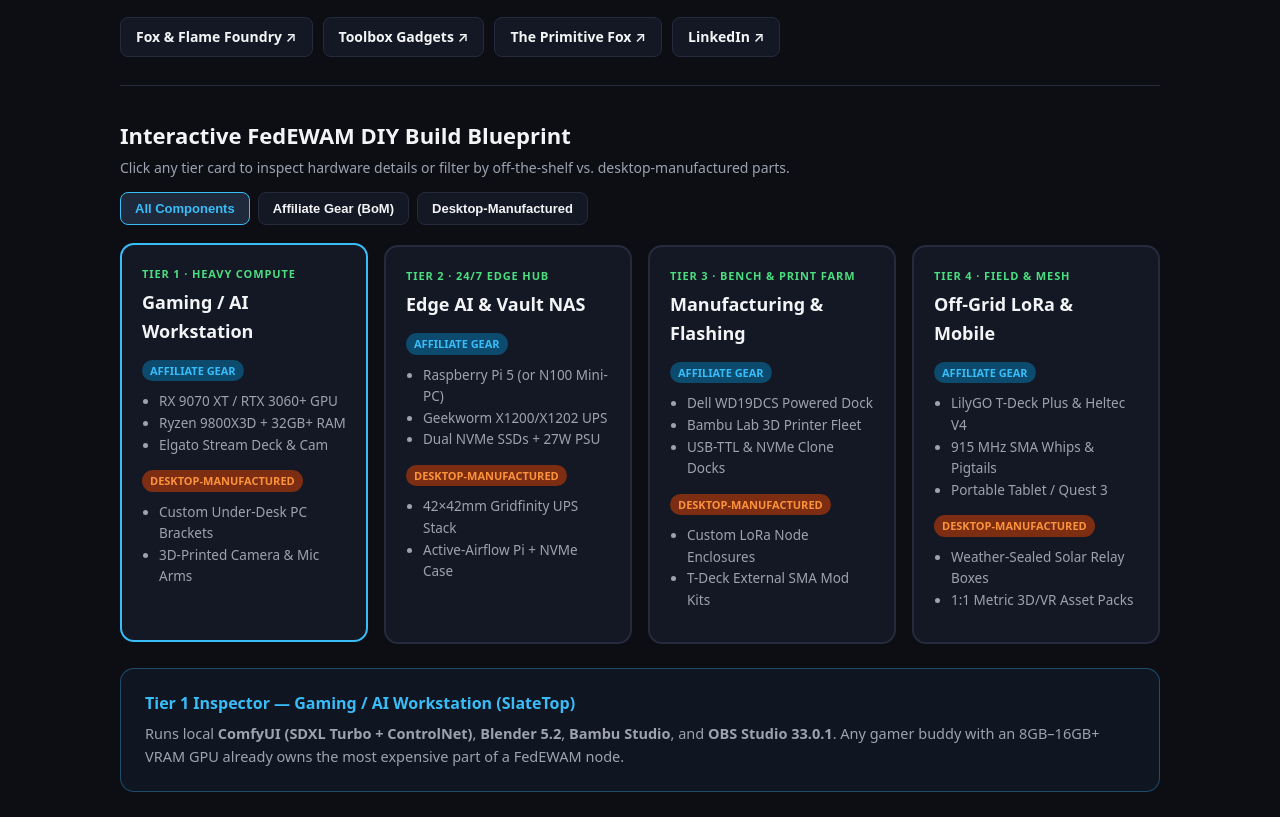
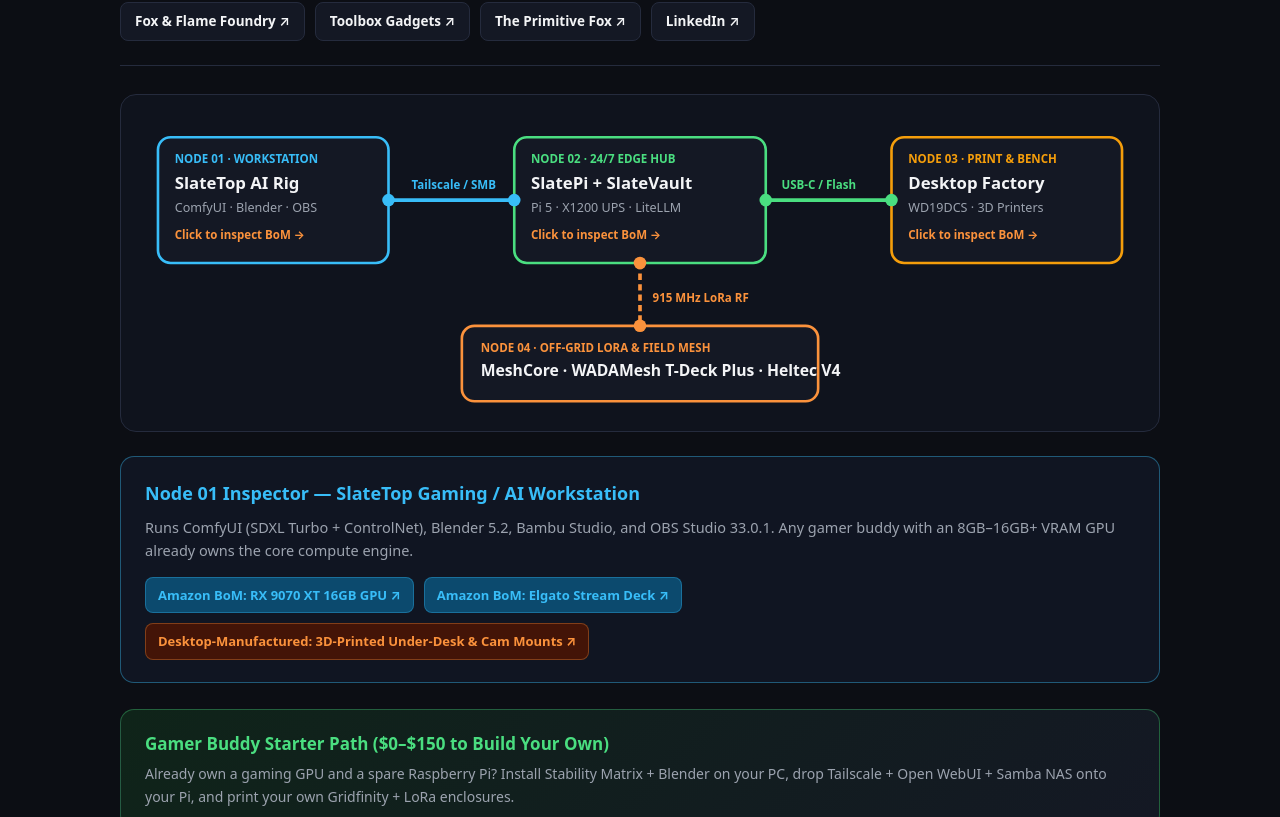
Before and after one commit to GFoxFoLoRaPi/garrettellisfox-site, a plain HTML site: page index.html in a window 1280 px wide. Shown: the part 206-1023 px from the top of the page. Drawn offline with Linux system fonts and the light colour scheme.

Commit message:
Add interactive SVG Nodes and Noodles diagram plus Affiliate Links config

```diff
--- a/index.html
+++ b/index.html
@@ -3,37 +3,31 @@
 <head>
   <meta charset="UTF-8" />
   <meta name="viewport" content="width=device-width, initial-scale=1.0" />
-  <title>Garrett Ellis Fox — Systems Builder, Prototyper &amp; Co-Founder</title>
+  <title>Garrett Ellis Fox — FedEWAM Interactive Architecture</title>
   <style>
     :root { --bg: #0c0e14; --card: #141824; --border: #252b3d; --text: #f3f4f6; --muted: #9ca3af; --aff: #38bdf8; --mfg: #fb923c; --edge: #4ade80; }
     * { box-sizing: border-box; }
     body { margin: 0; font-family: system-ui, -apple-system, sans-serif; background: var(--bg); color: var(--text); line-height: 1.6; }
-    .wrap { max-width: 1080px; margin: 0 auto; padding: 32px 20px 72px; }
-    header { border-bottom: 1px solid var(--border); padding-bottom: 28px; margin-bottom: 32px; }
-    .role { color: var(--aff); font-weight: 700; font-size: 13px; letter-spacing: 0.08em; text-transform: uppercase; margin-bottom: 8px; }
-    h1 { font-size: clamp(30px, 5vw, 44px); margin: 0 0 12px; line-height: 1.15; }
-    .bio { max-width: 740px; color: var(--muted); font-size: 16.5px; margin: 0 0 20px; }
+    .wrap { max-width: 1080px; margin: 0 auto; padding: 28px 20px 68px; }
+    header { border-bottom: 1px solid var(--border); padding-bottom: 24px; margin-bottom: 28px; }
+    .role { color: var(--aff); font-weight: 700; font-size: 13px; letter-spacing: 0.08em; text-transform: uppercase; margin-bottom: 6px; }
+    h1 { font-size: clamp(28px, 5vw, 42px); margin: 0 0 10px; line-height: 1.15; }
+    .bio { max-width: 740px; color: var(--muted); font-size: 16px; margin: 0 0 18px; }
     .links { display: flex; flex-wrap: wrap; gap: 10px; }
-    .links a { background: var(--card); border: 1px solid var(--border); color: var(--text); padding: 8px 15px; border-radius: 8px; text-decoration: none; font-size: 14px; font-weight: 600; }
+    .links a { background: var(--card); border: 1px solid var(--border); color: var(--text); padding: 8px 14px; border-radius: 8px; text-decoration: none; font-size: 13.5px; font-weight: 600; }
     .links a:hover { border-color: var(--aff); }
-    .controls { display: flex; flex-wrap: wrap; justify-content: space-between; align-items: center; gap: 12px; margin-bottom: 20px; }
-    .filters { display: flex; flex-wrap: wrap; gap: 8px; }
-    .fbtn { background: var(--card); border: 1px solid var(--border); color: var(--text); padding: 8px 14px; border-radius: 8px; cursor: pointer; font-weight: 700; font-size: 13px; }
-    .fbtn.active { background: #1e293b; border-color: var(--aff); color: var(--aff); }
-    .flow { display: grid; grid-template-columns: repeat(auto-fit, minmax(240px, 1fr)); gap: 16px; margin-bottom: 24px; }
-    .node { background: var(--card); border: 2px solid var(--border); border-radius: 14px; padding: 20px; cursor: pointer; transition: transform 0.12s ease, border-color 0.12s ease; }
-    .node:hover, .node.selected { transform: translateY(-2px); border-color: var(--aff); }
-    .tier { font-size: 11px; font-weight: 800; text-transform: uppercase; letter-spacing: 0.08em; color: var(--edge); margin-bottom: 6px; }
-    .node h3 { margin: 0 0 10px; font-size: 18px; }
-    .tag { display: inline-block; font-size: 11px; font-weight: 800; padding: 2px 8px; border-radius: 999px; margin: 4px 0; }
-    .tag.aff { background: #0c4a6e; color: var(--aff); }
-    .tag.mfg { background: #7c2d12; color: var(--mfg); }
-    ul.items { padding-left: 17px; margin: 6px 0 10px; font-size: 13.5px; color: var(--muted); }
-    .inspector { background: #101522; border: 1px solid #38bdf855; border-radius: 14px; padding: 22px 24px; margin-bottom: 28px; }
-    .inspector h4 { margin: 0 0 6px; color: var(--aff); font-size: 16px; }
-    .starter { background: linear-gradient(135deg, #0f2419, #141824); border: 1px solid #4ade8055; border-radius: 14px; padding: 22px 24px; margin-bottom: 36px; }
-    .starter h3 { margin: 0 0 8px; color: var(--edge); font-size: 18px; }
-    footer { border-top: 1px solid var(--border); padding-top: 20px; color: var(--muted); font-size: 13px; display: flex; justify-content: space-between; flex-wrap: wrap; gap: 10px; }
+    .graph-box { background: #0f131d; border: 1px solid var(--border); border-radius: 16px; padding: 16px; margin-bottom: 24px; overflow-x: auto; }
+    svg.noodles { width: 100%; min-width: 760px; height: auto; display: block; }
+    .g-node { cursor: pointer; transition: opacity 0.15s ease; }
+    .g-node:hover rect.box { stroke: #38bdf8; stroke-width: 3; }
+    .inspector { background: #101522; border: 1px solid #38bdf866; border-radius: 14px; padding: 22px 24px; margin-bottom: 26px; }
+    .inspector h3 { margin: 0 0 8px; color: var(--aff); font-size: 18px; }
+    .bom-list { display: flex; flex-wrap: wrap; gap: 10px; margin-top: 14px; }
+    .bom-pill { display: inline-flex; align-items: center; gap: 6px; padding: 7px 12px; border-radius: 8px; font-size: 13px; font-weight: 700; text-decoration: none; border: 1px solid var(--border); }
+    .bom-pill.aff { background: #0c4a6e; color: var(--aff); border-color: #38bdf855; }
+    .bom-pill.mfg { background: #431407; color: var(--mfg); border-color: #fb923c55; }
+    .starter { background: linear-gradient(135deg, #0f2419, #141824); border: 1px solid #4ade8055; border-radius: 14px; padding: 20px 24px; margin-bottom: 32px; }
+    footer { border-top: 1px solid var(--border); padding-top: 18px; color: var(--muted); font-size: 12.5px; display: flex; justify-content: space-between; flex-wrap: wrap; gap: 10px; }
   </style>
 </head>
 <body>
@@ -41,7 +35,7 @@
     <header>
       <div class="role">Co-Founder &amp; CEO · Fox &amp; Flame Foundry</div>
       <h1>Garrett Ellis Fox</h1>
-      <p class="bio">Systems builder, prototyper, and architect of the <strong>Federated Edge-to-Workstation Agentic Mesh (FedEWAM)</strong>—combining local AI workstations, 24/7 low-power edge hubs, desktop 3D manufacturing, and off-grid LoRa mesh hardware.</p>
+      <p class="bio">Architect of the <strong>Federated Edge-to-Workstation Agentic Mesh (FedEWAM)</strong>—click any node in the interactive graph below to inspect the off-the-shelf gear and desktop-manufactured 3D parts behind each tier.</p>
       <div class="links">
         <a href="https://gumroad.com" target="_blank" rel="noopener">Fox &amp; Flame Foundry ↗</a>
         <a href="https://toolboxgadgets.com" target="_blank" rel="noopener">Toolbox Gadgets ↗</a>
@@ -49,36 +43,117 @@
         <a href="https://linkedin.com" target="_blank" rel="noopener">LinkedIn ↗</a>
       </div>
     </header>
-    <div class="controls">
-      <div>
-        <h2 style="margin:0 0 4px;font-size:22px;">Interactive FedEWAM DIY Build Blueprint</h2>
-        <p style="margin:0;color:var(--muted);font-size:14px;">Click any tier card to inspect hardware details or filter by off-the-shelf vs. desktop-manufactured parts.</p>
-      </div>
-      <div class="filters">
-        <button class="fbtn active" onclick="filterParts('all', this)">All Components</button>
-        <button class="fbtn" onclick="filterParts('aff', this)">Affiliate Gear (BoM)</button>
-        <button class="fbtn" onclick="filterParts('mfg', this)">Desktop-Manufactured</button>
-      </div>
+    <div class="graph-box">
+      <svg class="noodles" viewBox="0 0 960 290" xmlns="http://w3.org">
+        <!-- Curved Noodles -->
+        <path d="M 240 85 C 300 85, 300 85, 360 85" stroke="#38bdf8" stroke-width="3.5" fill="none" />
+        <path d="M 600 85 C 660 85, 660 85, 720 85" stroke="#4ade80" stroke-width="3.5" fill="none" />
+        <path d="M 480 145 C 480 185, 480 185, 480 205" stroke="#fb923c" stroke-width="3.5" stroke-dasharray="6 4" fill="none" />
+        <text x="262" y="74" fill="#38bdf8" font-size="11" font-weight="700">Tailscale / SMB</text>
+        <text x="615" y="74" fill="#4ade80" font-size="11" font-weight="700">USB-C / Flash</text>
+        <text x="492" y="182" fill="#fb923c" font-size="11" font-weight="700">915 MHz LoRa RF</text>
+
+        <!-- Node 1: Workstation -->
+        <g class="g-node" onclick="selectNode(0)">
+          <rect class="box" x="20" y="25" width="220" height="120" rx="12" fill="#141824" stroke="#38bdf8" stroke-width="2.5" />
+          <circle cx="240" cy="85" r="6" fill="#38bdf8" />
+          <text x="36" y="50" fill="#38bdf8" font-size="11" font-weight="800">NODE 01 · WORKSTATION</text>
+          <text x="36" y="74" fill="#f3f4f6" font-size="16" font-weight="800">SlateTop AI Rig</text>
+          <text x="36" y="96" fill="#9ca3af" font-size="12">ComfyUI · Blender · OBS</text>
+          <text x="36" y="122" fill="#fb923c" font-size="11" font-weight="700">Click to inspect BoM →</text>
+        </g>
+
+        <!-- Node 2: Edge Hub -->
+        <g class="g-node" onclick="selectNode(1)">
+          <rect class="box" x="360" y="25" width="240" height="120" rx="12" fill="#141824" stroke="#4ade80" stroke-width="2.5" />
+          <circle cx="360" cy="85" r="6" fill="#38bdf8" />
+          <circle cx="600" cy="85" r="6" fill="#4ade80" />
+          <circle cx="480" cy="145" r="6" fill="#fb923c" />
+          <text x="376" y="50" fill="#4ade80" font-size="11" font-weight="800">NODE 02 · 24/7 EDGE HUB</text>
+          <text x="376" y="74" fill="#f3f4f6" font-size="16" font-weight="800">SlatePi + SlateVault</text>
+          <text x="376" y="96" fill="#9ca3af" font-size="12">Pi 5 · X1200 UPS · LiteLLM</text>
+          <text x="376" y="122" fill="#fb923c" font-size="11" font-weight="700">Click to inspect BoM →</text>
+        </g>
+
+        <!-- Node 3: Bench & Print Farm -->
+        <g class="g-node" onclick="selectNode(2)">
+          <rect class="box" x="720" y="25" width="220" height="120" rx="12" fill="#141824" stroke="#f59e0b" stroke-width="2.5" />
+          <circle cx="720" cy="85" r="6" fill="#4ade80" />
+          <text x="736" y="50" fill="#f59e0b" font-size="11" font-weight="800">NODE 03 · PRINT &amp; BENCH</text>
+          <text x="736" y="74" fill="#f3f4f6" font-size="16" font-weight="800">Desktop Factory</text>
+          <text x="736" y="96" fill="#9ca3af" font-size="12">WD19DCS · 3D Printers</text>
+          <text x="736" y="122" fill="#fb923c" font-size="11" font-weight="700">Click to inspect BoM →</text>
+        </g>
+
+        <!-- Node 4: Off-Grid Mesh -->
+        <g class="g-node" onclick="selectNode(3)">
+          <rect class="box" x="310" y="205" width="340" height="72" rx="12" fill="#141824" stroke="#fb923c" stroke-width="2.5" />
+          <circle cx="480" cy="205" r="6" fill="#fb923c" />
+          <text x="328" y="230" fill="#fb923c" font-size="11" font-weight="800">NODE 04 · OFF-GRID LORA &amp; FIELD MESH</text>
+          <text x="328" y="253" fill="#f3f4f6" font-size="15" font-weight="800">MeshCore · WADAMesh T-Deck Plus · Heltec V4</text>
+        </g>
+      </svg>
     </div>
-    <div class="flow">
-      <div class="node selected" onclick="inspectTier(0, this)"><div class="tier">Tier 1 · Heavy Compute</div><h3>Gaming / AI Workstation</h3><div class="part aff"><span class="tag aff">AFFILIATE GEAR</span><ul class="items"><li>RX 9070 XT / RTX 3060+ GPU</li><li>Ryzen 9800X3D + 32GB+ RAM</li><li>Elgato Stream Deck &amp; Cam</li></ul></div><div class="part mfg"><span class="tag mfg">DESKTOP-MANUFACTURED</span><ul class="items"><li>Custom Under-Desk PC Brackets</li><li>3D-Printed Camera &amp; Mic Arms</li></ul></div></div>
-      <div class="node" onclick="inspectTier(1, this)"><div class="tier">Tier 2 · 24/7 Edge Hub</div><h3>Edge AI &amp; Vault NAS</h3><div class="part aff"><span class="tag aff">AFFILIATE GEAR</span><ul class="items"><li>Raspberry Pi 5 (or N100 Mini-PC)</li><li>Geekworm X1200/X1202 UPS</li><li>Dual NVMe SSDs + 27W PSU</li></ul></div><div class="part mfg"><span class="tag mfg">DESKTOP-MANUFACTURED</span><ul class="items"><li>42×42mm Gridfinity UPS Stack</li><li>Active-Airflow Pi + NVMe Case</li></ul></div></div>
-      <div class="node" onclick="inspectTier(2, this)"><div class="tier">Tier 3 · Bench &amp; Print Farm</div><h3>Manufacturing &amp; Flashing</h3><div class="part aff"><span class="tag aff">AFFILIATE GEAR</span><ul class="items"><li>Dell WD19DCS Powered Dock</li><li>Bambu Lab 3D Printer Fleet</li><li>USB-TTL &amp; NVMe Clone Docks</li></ul></div><div class="part mfg"><span class="tag mfg">DESKTOP-MANUFACTURED</span><ul class="items"><li>Custom LoRa Node Enclosures</li><li>T-Deck External SMA Mod Kits</li></ul></div></div>
-      <div class="node" onclick="inspectTier(3, this)"><div class="tier">Tier 4 · Field &amp; Mesh</div><h3>Off-Grid LoRa &amp; Mobile</h3><div class="part aff"><span class="tag aff">AFFILIATE GEAR</span><ul class="items"><li>LilyGO T-Deck Plus &amp; Heltec V4</li><li>915 MHz SMA Whips &amp; Pigtails</li><li>Portable Tablet / Quest 3</li></ul></div><div class="part mfg"><span class="tag mfg">DESKTOP-MANUFACTURED</span><ul class="items"><li>Weather-Sealed Solar Relay Boxes</li><li>1:1 Metric 3D/VR Asset Packs</li></ul></div></div>
+
+    <div class="inspector" id="inspector"></div>
+
+    <div class="starter">
+      <h3 style="margin:0 0 6px;color:var(--edge);font-size:17px;">Gamer Buddy Starter Path ($0–$150 to Build Your Own)</h3>
+      <p style="margin:0;color:var(--muted);font-size:14px;">Already own a gaming GPU and a spare Raspberry Pi? Install Stability Matrix + Blender on your PC, drop Tailscale + Open WebUI + Samba NAS onto your Pi, and print your own Gridfinity + LoRa enclosures.</p>
     </div>
-    <div class="inspector" id="inspector"><h4>Tier 1 Inspector — Gaming / AI Workstation (SlateTop)</h4><p style="margin:0;color:var(--muted);font-size:14.5px;">Runs local <strong>ComfyUI (SDXL Turbo + ControlNet)</strong>, <strong>Blender 5.2</strong>, <strong>Bambu Studio</strong>, and <strong>OBS Studio 33.0.1</strong>. Any gamer buddy with an 8GB–16GB+ VRAM GPU already owns the most expensive part of a FedEWAM node.</p></div>
-    <div class="starter"><h3>Gamer Buddy Starter Path ($0–$150 to Build Your Own)</h3><p style="margin:0;color:var(--muted);font-size:14.5px;">Already have a gaming PC and a spare Raspberry Pi? <strong>1)</strong> Install Stability Matrix + Blender on your gaming rig. <strong>2)</strong> Drop Tailscale + Open WebUI + Samba NAS onto your Pi. <strong>3)</strong> Print your own Gridfinity UPS rack and LoRa node shells—or grab pre-flashed bench drops at <a href="https://toolboxgadgets.com" style="color:var(--edge);font-weight:700;">Toolbox Gadgets</a>.</p></div>
-    <footer><span>© 2026 Garrett Ellis Fox · Maryland, USA</span><span>FedEWAM Open Reference Architecture</span></footer>
+
+    <footer>
+      <span>© 2026 Garrett Ellis Fox · Maryland, USA</span>
+      <span>As an Amazon Associate, I earn from qualifying purchases.</span>
+    </footer>
   </div>
+
   <script>
-    const details = [
-      { title: "Tier 1 Inspector — Gaming / AI Workstation (SlateTop)", body: "Runs local <strong>ComfyUI (SDXL Turbo + ControlNet)</strong>, <strong>Blender 5.2</strong>, <strong>Bambu Studio</strong>, and <strong>OBS Studio 33.0.1</strong>. Any gamer buddy with an 8GB–16GB+ VRAM GPU already owns the most expensive part of a FedEWAM node." },
-      { title: "Tier 2 Inspector — 24/7 Edge AI & Vault NAS (SlatePi)", body: "Always-on ~12W edge node hosting <strong>Tailscale</strong>, <strong>LiteLLM (:4000)</strong>, <strong>Open WebUI (:8080)</strong>, <strong>MongoDB</strong>, and <strong>SlateVault Samba NAS</strong>—housed inside a custom 3D-printed <strong>42×42mm Gridfinity + Geekworm X1200/X1202 UPS</strong> rack." },
-      { title: "Tier 3 Inspector — Bench Flashing & Desktop Print Farm", body: "Uses a self-powered <strong>Dell WD19DCS</strong> dock as a single-plug flashing station for <strong>MeshCore</strong> and <strong>WADAMesh</strong> firmware alongside Bambu 3D printers producing enclosures and custom hardware mods." },
-      { title: "Tier 4 Inspector — Off-Grid 915 MHz LoRa Mesh & Mobile Capture", body: "Extends your network off-grid via <strong>915 MHz MeshCore / Reticulum</strong> nodes (<strong>LilyGO T-Deck Plus</strong> with external SMA whip mod and <strong>Heltec V4</strong>) plus mobile sculpting and spatial room/vehicle capture." }
+    // PASTE YOUR AMAZON SITESTRIPE LINKS HERE ANYTIME:
+    const AFFILIATE_LINKS = {
+      gpu: "https://amazon.com",
+      streamdeck: "https://amazon.com",
+      pi5: "https://amazon.com",
+      ups: "https://amazon.com",
+      dock: "https://amazon.com",
+      tdeck: "https://amazon.com",
+      heltec: "https://amazon.com"
+    };
+
+    const nodes = [
+      {
+        title: "Node 01 Inspector — SlateTop Gaming / AI Workstation",
+        desc: "Runs ComfyUI (SDXL Turbo + ControlNet), Blender 5.2, Bambu Studio, and OBS Studio 33.0.1. Any gamer buddy with an 8GB–16GB+ VRAM GPU already owns the core compute engine.",
+        aff: [ { label: "RX 9070 XT 16GB GPU", url: AFFILIATE_LINKS.gpu }, { label: "Elgato Stream Deck", url: AFFILIATE_LINKS.streamdeck } ],
+        mfg: [ { label: "3D-Printed Under-Desk & Cam Mounts", url: "https://gumroad.com" } ]
+      },
+      {
+        title: "Node 02 Inspector — SlatePi + SlateVault 24/7 Edge Hub",
+        desc: "Always-on ~12W edge server running Tailscale, LiteLLM (:4000), Open WebUI (:8080), MongoDB, and SlateVault NAS inside a custom 3D-printed Gridfinity UPS rack.",
+        aff: [ { label: "Raspberry Pi 5", url: AFFILIATE_LINKS.pi5 }, { label: "Geekworm X1200/X1202 UPS", url: AFFILIATE_LINKS.ups } ],
+        mfg: [ { label: "42×42mm Gridfinity UPS Stack", url: "https://gumroad.com" } ]
+      },
+      {
+        title: "Node 03 Inspector — Bench Flashing & Desktop Print Farm",
+        desc: "Self-powered Dell WD19DCS multi-port dock paired with desktop 3D printers for flashing MeshCore/WADAMesh nodes and manufacturing custom enclosures.",
+        aff: [ { label: "Dell WD19DCS Powered Dock", url: AFFILIATE_LINKS.dock } ],
+        mfg: [ { label: "Shop Bench-Built Hardware Drops", url: "https://toolboxgadgets.com" } ]
+      },
+      {
+        title: "Node 04 Inspector — Off-Grid 915 MHz LoRa & Field Mesh",
+        desc: "Extends your personal mesh off-grid with custom-modded LilyGO T-Deck Plus units (external SMA whip + WADAMesh OS) and 3D-printed MeshCore nodes.",
+        aff: [ { label: "LilyGO T-Deck Plus 915MHz", url: AFFILIATE_LINKS.tdeck }, { label: "Heltec V4 915MHz", url: AFFILIATE_LINKS.heltec } ],
+        mfg: [ { label: "Buy Pre-Flashed MeshCore & T-Deck Mods", url: "https://toolboxgadgets.com" } ]
+      }
     ];
-    function inspectTier(idx, el) { document.querySelectorAll('.node').forEach(n => n.classList.remove('selected')); el.classList.add('selected'); document.getElementById('inspector').innerHTML = `<h4>${details[idx].title}</h4><p style="margin:0;color:var(--muted);font-size:14.5px;">${details[idx].body}</p>`; }
-    function filterParts(type, btn) { document.querySelectorAll('.fbtn').forEach(b => b.classList.remove('active')); btn.classList.add('active'); document.querySelectorAll('.part').forEach(p => { p.style.display = (type === 'all' || p.classList.contains(type)) ? 'block' : 'none'; }); }
+
+    function selectNode(i) {
+      const n = nodes[i];
+      const affHtml = n.aff.map(a => `<a class="bom-pill aff" href="${a.url}" target="_blank" rel="noopener">Amazon BoM: ${a.label} ↗</a>`).join('');
+      const mfgHtml = n.mfg.map(m => `<a class="bom-pill mfg" href="${m.url}" target="_blank" rel="noopener">Desktop-Manufactured: ${m.label} ↗</a>`).join('');
+      document.getElementById('inspector').innerHTML = `<h3>${n.title}</h3><p style="margin:0;color:var(--muted);font-size:14.5px;">${n.desc}</p><div class="bom-list">${affHtml}${mfgHtml}</div>`;
+    }
+    selectNode(0);
   </script>
 </body>
 </html>
```
